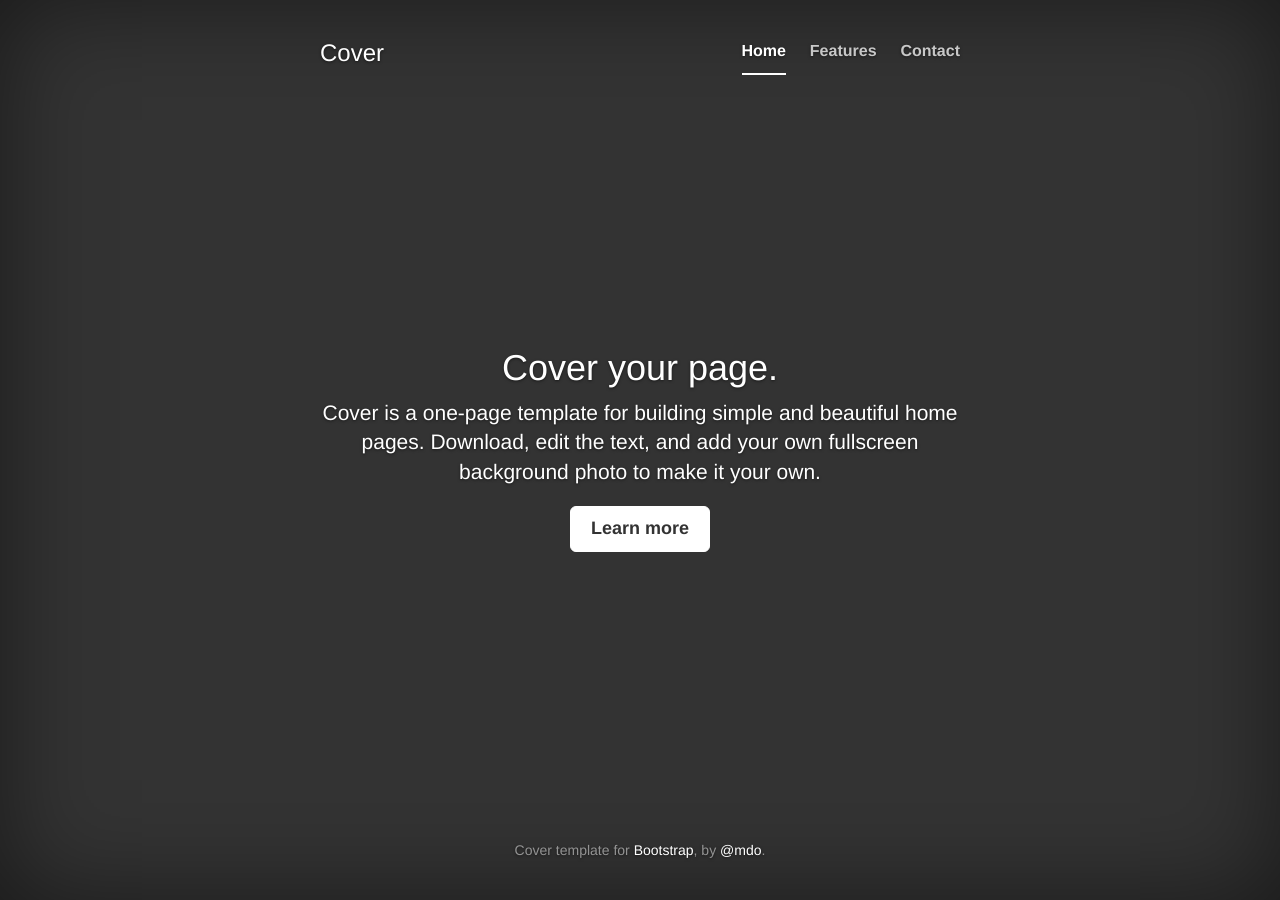
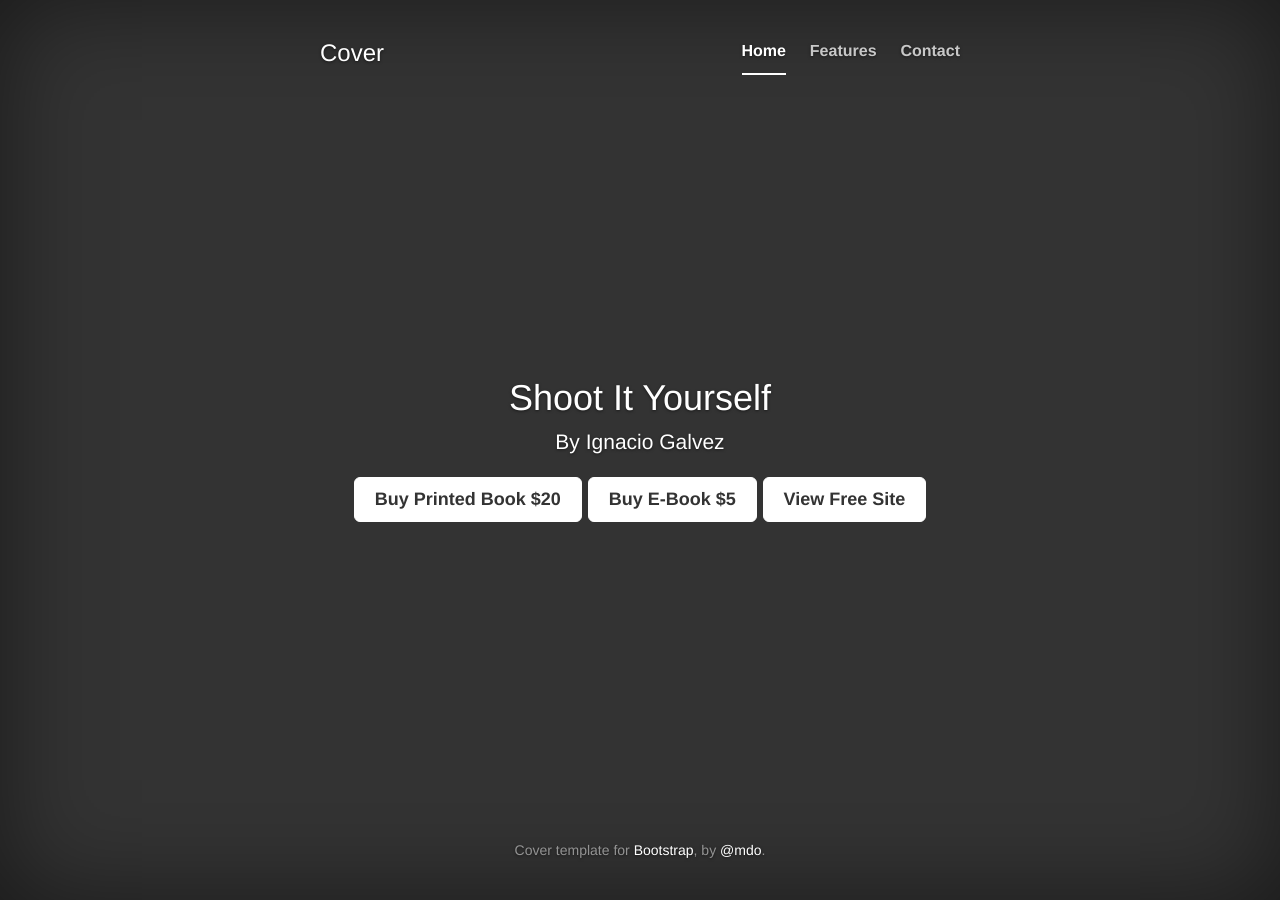
Before and after one commit to Farmhouse/fhp1-shoot-it-yourself, a Jekyll site: the page built from index.html, in a window 1280 px wide. Built offline with Jekyll 4.4.1, drawn with Linux system fonts in a browser that asks for light colours; nearby versions of some CDN libraries.

Commit message:
added book info to homepage

```diff
--- a/index.html
+++ b/index.html
@@ -18,10 +18,12 @@ title: Shoot It Yourself, Ignacio Galvez
       </div><!-- masthead clearfix -->
 
       <div class="inner cover">
-        <h1 class="cover-heading">Cover your page.</h1>
-        <p class="lead">Cover is a one-page template for building simple and beautiful home pages. Download, edit the text, and add your own fullscreen background photo to make it your own.</p>
+        <h1 class="cover-heading">Shoot It Yourself</h1>
+        <p class="lead">By Ignacio Galvez</p>
         <p class="lead">
-          <a href="#" class="btn btn-lg btn-default">Learn more</a>
+          <a href="#" class="btn btn-lg btn-default">Buy Printed Book $20</a>
+          <a href="#" class="btn btn-lg btn-default">Buy E-Book $5</a>
+          <a href="#" class="btn btn-lg btn-default">View Free Site</a>
         </p>
       </div><!-- inner cover -->
 
```
